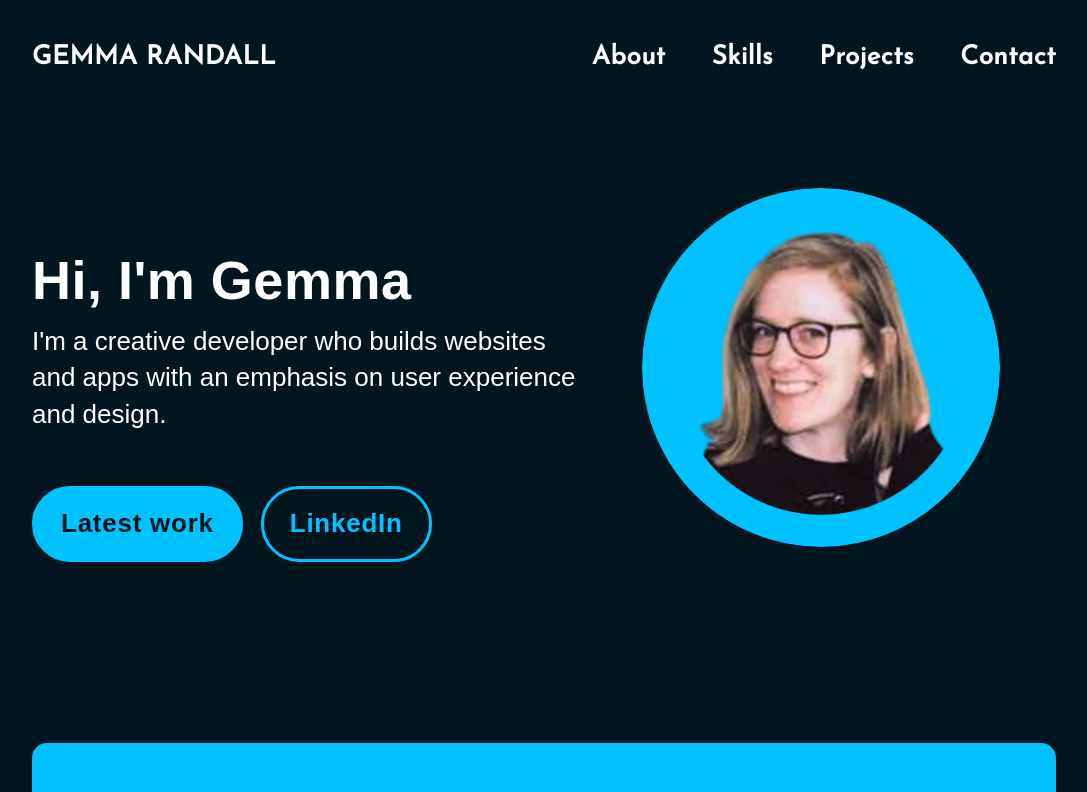
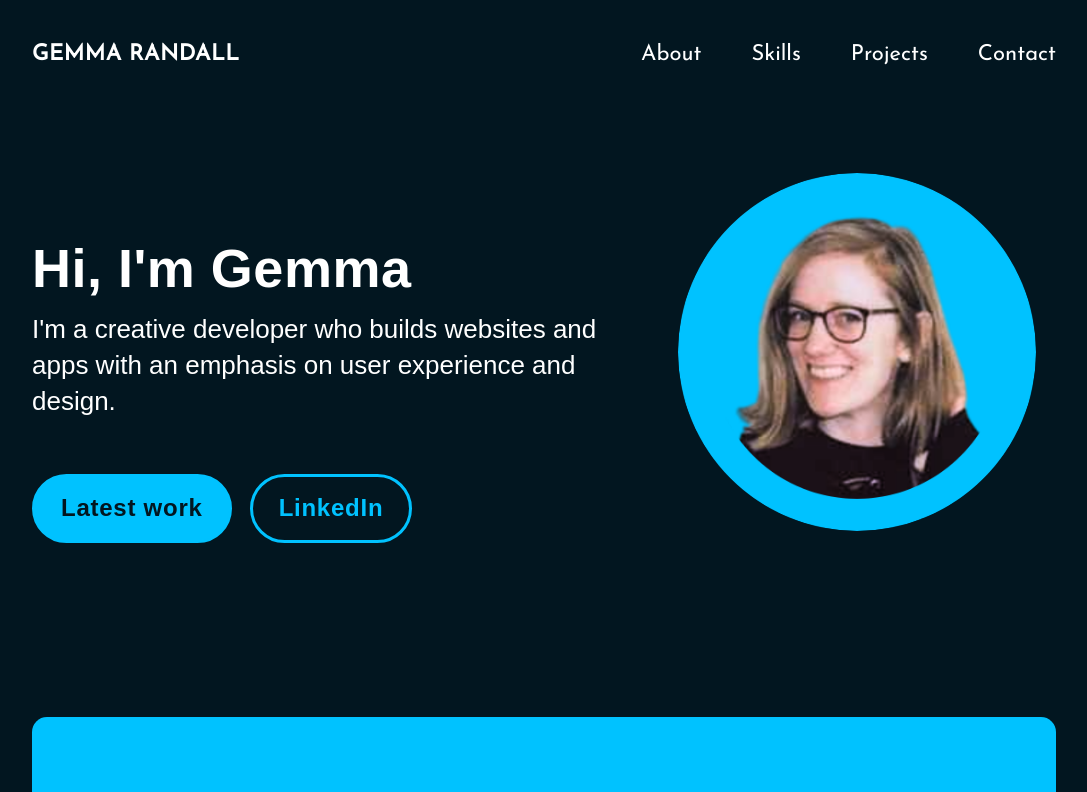
Before and after one commit to GemboJones/my-react-portfolio, a React (Vite) app: page / in a window 1280 px wide. Shown: the top 792 px of the page, without its empty margins (96-1183 px from the left). Built offline with nearby package versions, Linux system fonts and the light colour scheme; a web font is replaced by a local one.

Commit message:
updates Navbar and Hero styling

```diff
--- a/src/Components/Hero/Hero.module.css
+++ b/src/Components/Hero/Hero.module.css
@@ -29,6 +29,7 @@
 .description {
   font-size: 26px;
   margin-bottom: 54px;
+  margin-right: 36px;
 }
 
 .btnContainer {
@@ -38,14 +39,15 @@
 }
 
 .primaryBtn {
-  font-size: 26px;
+  font-size: 24px;
   font-weight: 700;
   letter-spacing: 0.75px;
+  text-align: center;
   color: var(--color-bg);
   background-color: var(--color-primary);
   border: solid 3px var(--color-primary);
   border-radius: 100px;
-  padding: 16px 26px 18px 26px;
+  padding: 14px 26px 16px 26px;
   /* box-shadow: 0 0 6px rgba(0, 0, 0, 0.5); */
   cursor: pointer;
   text-decoration: none;
@@ -59,13 +61,14 @@
 }
 
 .secondaryBtn {
-  font-size: 26px;
+  font-size: 24px;
   font-weight: 700;
   letter-spacing: 0.75px;
+  text-align: center;
   color: var(--color-primary);
   border: solid 3px var(--color-primary);
   border-radius: 100px;
-  padding: 16px 26px 18px 26px;
+  padding: 14px 26px 16px 26px;
   /* box-shadow: 0 0 6px rgba(0, 0, 0, 0.5); */
   cursor: pointer;
   text-decoration: none;
@@ -81,7 +84,7 @@
 .heroImg {
   width: 35%;
   border-radius: 50%;
-  margin: 56px;
+  margin: 46px 20px;
 }
 
 @media screen and (max-width: 900px) {
@@ -107,18 +110,11 @@
 
   .description {
     font-size: 21px;
+    margin-right: 0;
   }
 
   .btnContainer {
     flex-direction: column;
     width: 100%;
   }
-
-  .primaryBtn {
-    text-align: center;
-  }
-
-  .secondaryBtn {
-    text-align: center;
-  }
 }
--- a/src/Components/Navbar/Navbar.module.css
+++ b/src/Components/Navbar/Navbar.module.css
@@ -12,7 +12,7 @@
 
 .title {
   font-family: var(--font-header);
-  font-size: 26px;
+  font-size: 22px;
   font-weight: 700;
   letter-spacing: 0.5px;
   text-decoration: none;
@@ -34,15 +34,14 @@
 
 .menuItems {
   display: flex;
-  gap: 46px;
+  gap: 50px;
   list-style: none;
 }
 
 .menuItems a {
   font-family: var(--font-header);
-  font-size: 26px;
-  font-weight: 700;
-  letter-spacing: 0.5px;
+  font-size: 22px;
+  font-weight: 400;
   color: var(--color-text);
   text-decoration: none;
   transition: 0.2s;
@@ -56,10 +55,6 @@
   .navbar {
     flex-direction: column;
     align-items: flex-start;
-  }
-
-  .title {
-    font-size: 21px;
   }
 
   .menu {
```
